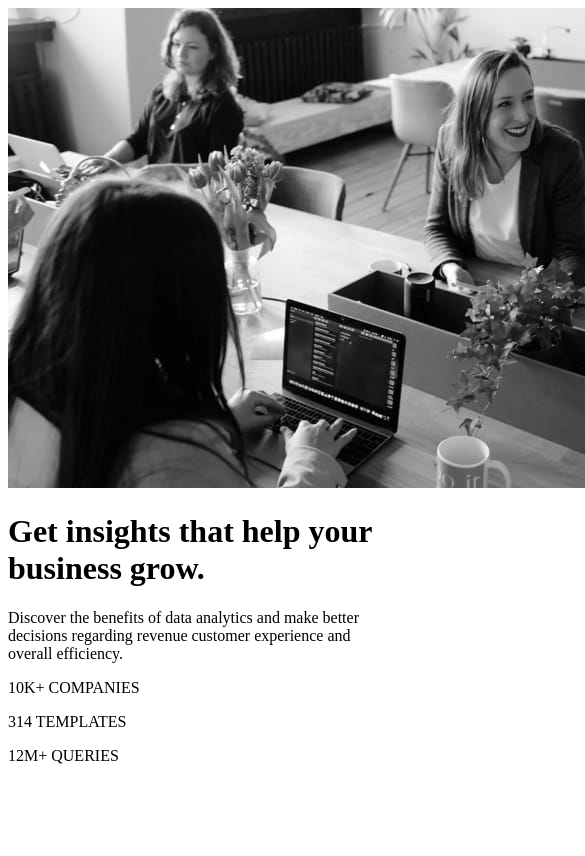
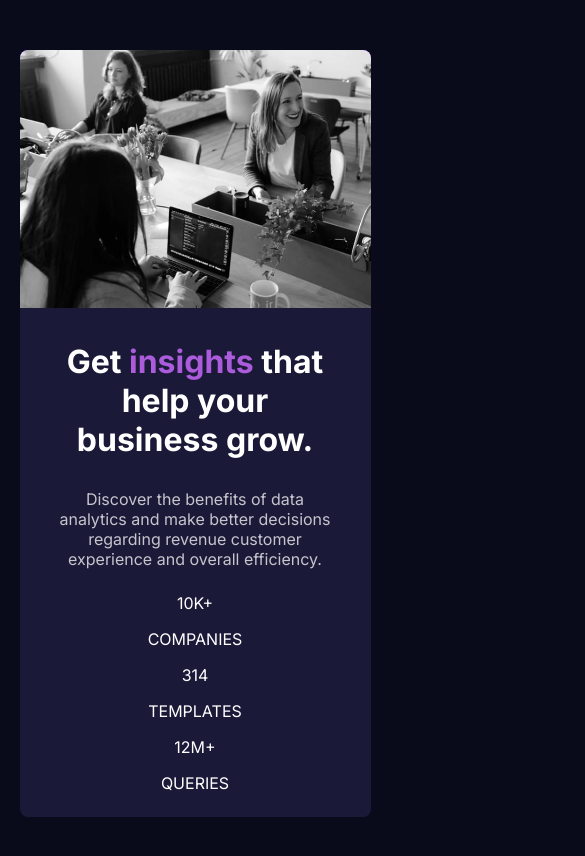
Before and after one commit to mainarobert/stats-preview-card, a plain HTML site: page index.html in a window 390 px wide. Shown: the top 856 px of the page, 585 px wide, since content can reach past the window. Drawn offline with Linux system fonts and the light colour scheme.

Commit message:
add mobile layout

```diff
--- a/index.html
+++ b/index.html
@@ -12,30 +12,39 @@
     <div class="container">
 
         <div class="card">
-            <img src="images/image-header-mobile.jpg" alt="hero-image">
+
+            <img class="image-hero" src="images/image-header-mobile.jpg" alt="hero-image">
+            <img class="image-hero-1" src="images/image-header-desktop.jpg" alt="hero-image">
 
             <div class="hero">
                 <h1 class="hero-header">
-                    Get <span>insights</span> that help your business grow.
+                    Get <span style="color: hsl(277, 64%, 61%);">insights</span> that help your business grow.
                 </h1>
-                <p>
-                    Discover the benefits of data analytics and make better decisions regarding revenue
-                    customer experience and overall efficiency.
-                </p>
+
+                <div class="hero-details">
+                    <p>
+                        Discover the benefits of data analytics and make better decisions regarding revenue
+                        customer experience and overall efficiency.
+                    </p>
+                </div>
 
                 <div class="hero-stats">
-                    <p>
-                        10K+
-                        COMPANIES
-                    </p>
-                    <p>
-                        314
-                        TEMPLATES
-                    </p>
-                    <p>
-                        12M+
-                        QUERIES
-                    </p>
+                    <ul>
+                        <div>
+                            <li>10K+</li>
+                            <li>COMPANIES</li>
+                        </div>
+                        <div>
+
+                            <li>314</li>
+                            <li>TEMPLATES</li>
+                        </div>
+                        <div>
+
+                            <li>12M+</li>
+                            <li>QUERIES</li>
+                        </div>
+                    </ul>
                 </div>
             </div>
         </div>
--- a/style.css
+++ b/style.css
@@ -0,0 +1,72 @@
+@import url('https://fonts.googleapis.com/css2?family=Inter:wght@400;700&display=swap');
+@import url('https://fonts.googleapis.com/css2?family=Lexend+Deca&display=swap');
+
+
+* {
+    box-sizing: border-box;
+    margin: 0;
+    /*
+    font-family: 'Inter', sans-serif;
+    font-family: 'Lexend Deca', sans-serif;
+    */
+}
+
+body {
+    background:  hsl(233, 47%, 7%);
+}
+
+img {
+    max-width: 100%;
+}
+
+.image-hero-1 {
+    display: none;
+}
+
+.container {
+    margin: 50px 0;
+}
+
+.card {
+    background: hsl(244, 38%, 16%);
+    max-width: 90%;
+    margin: 0 auto;
+    width: 375px;
+    border-radius: 0.5rem;
+}
+
+.image-hero {
+    border-top-left-radius: 0.5rem;
+    border-top-right-radius: 0.5rem;
+    background: rgb(132, 0, 255);
+}
+
+.hero{
+    font-family: 'Inter', sans-serif;
+    width: 80%;
+    margin: 0 auto;
+    text-align: center;
+}
+
+.hero-header {
+    color: #fff;
+    padding: 30px 0;
+}
+
+.hero-details {
+    color: hsla(0, 0%, 100%, 0.75);
+    padding-bottom: 0px;
+}
+
+.hero-stats {
+    color: #fff;
+}
+
+.hero-stats ul {
+    list-style-type: none;
+    padding: 1rem;
+}
+
+.hero-stats li {
+    padding: 0.5rem;
+}
```
